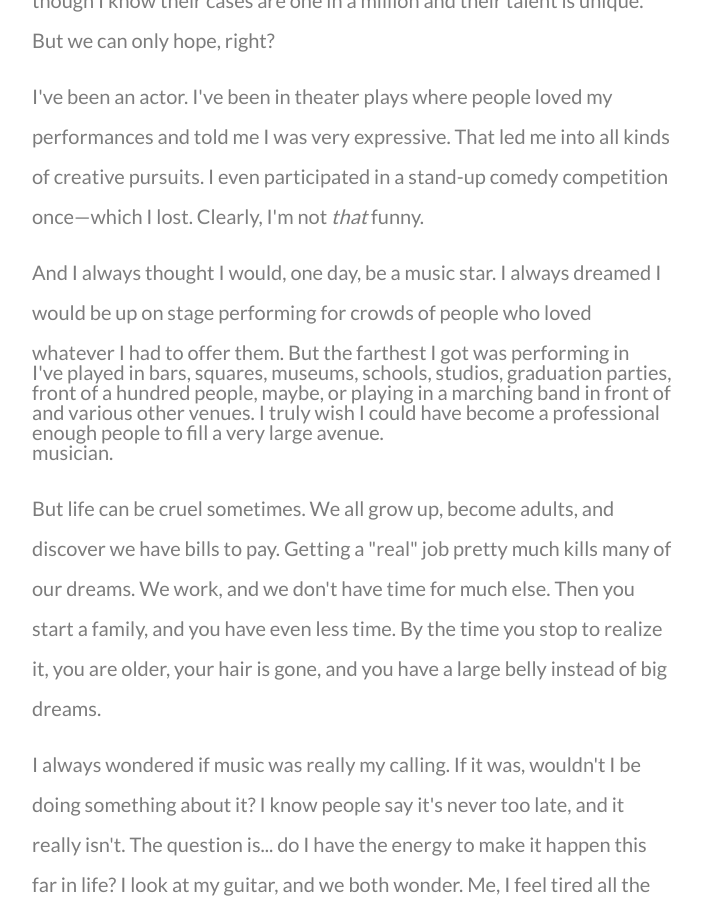
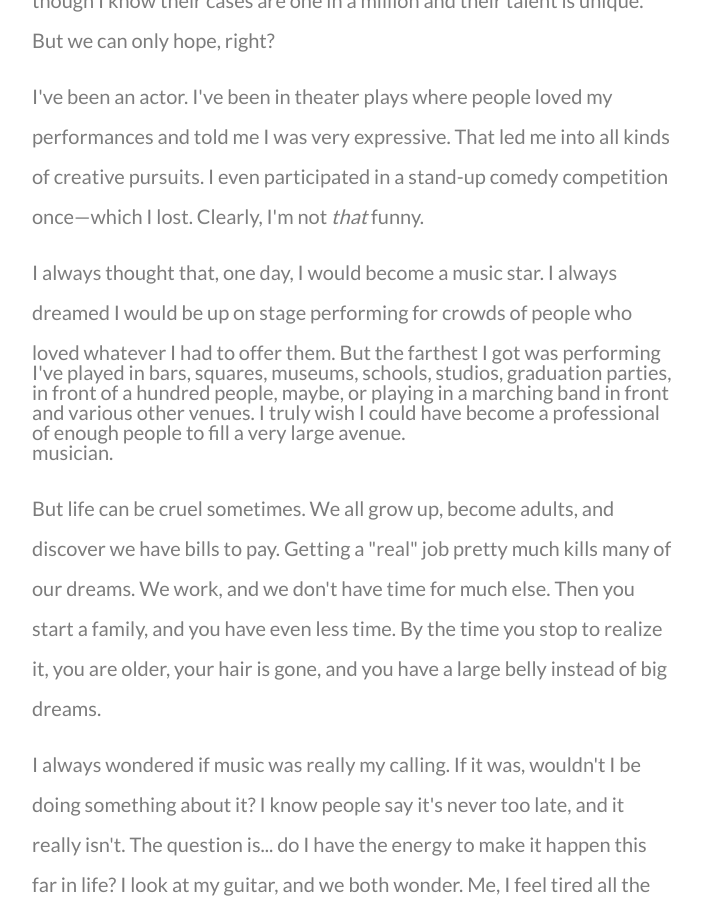
Before and after one commit to ericthmoritsuka/ericthmoritsuka.github.io, a Jekyll site: the page built from _posts/2026-06-02-what-is-my-calling.html, in a window 1280 px wide and 900 px high, scrolled down 2635 px. Shown: the whole window, without its empty margins (288-990 px from the left). Built offline with Jekyll 4.4.1, drawn with Linux system fonts in a browser that asks for light colours.

Commit message:
Fix wording

```diff
--- a/_posts/2026-06-02-what-is-my-calling.html
+++ b/_posts/2026-06-02-what-is-my-calling.html
@@ -62,7 +62,7 @@ image_alt: "The character is standing in a phone booth, holding a phone receiver
 </p>
 
 <p>
-	And I always thought I would, one day, be a music star. I always dreamed I would be up on stage performing for crowds of people who loved whatever I had to offer them. But the farthest I got was performing in front of a hundred people, maybe, or playing in a marching band in front of enough people to fill a very large avenue.
+	I always thought that, one day, I would become a music star. I always dreamed I would be up on stage performing for crowds of people who loved whatever I had to offer them. But the farthest I got was performing in front of a hundred people, maybe, or playing in a marching band in front of enough people to fill a very large avenue.
 </p>
 
 <p>
```
